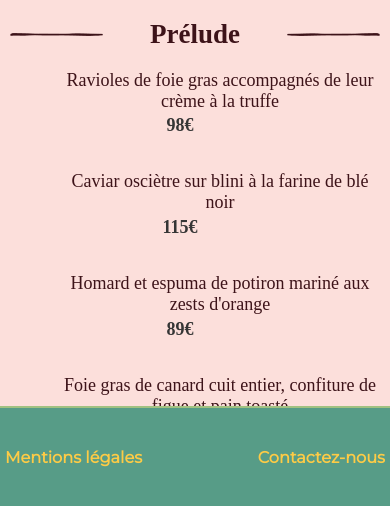
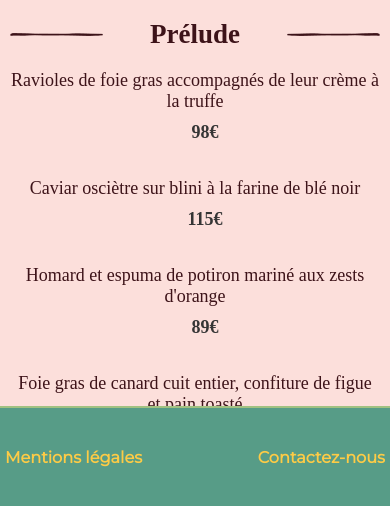
Before and after one commit to Seykath/Projet_P3, a website: page la-note-enchantee.html in a window 390 px wide. Shown: the part 338-844 px from the top of the page. Drawn offline with Linux system fonts and the light colour scheme; a web font is replaced by a local one.

Commit message:
modifications padding note enchantee, modif size logo

```diff
--- a/sass/base/_base.scss
+++ b/sass/base/_base.scss
@@ -112,6 +112,15 @@ body {
 
         h3 {
             font-size: 1.5em;
+        }
+
+        p {
+            padding-left: 0;
+            margin-bottom: 10px;
+        }
+
+        strong {
+            padding-right: 0;
         }
 
         .entrees, .plats, .desserts {
--- a/sass/layout/_header.scss
+++ b/sass/layout/_header.scss
@@ -9,7 +9,7 @@ header{
     border-bottom: 2px solid #a1c181;
 
     .logo{
-        width: 300px;
+        width: 400px;
         height: auto;
         margin: auto;
     }
```
Also changed, not shown: css/style.css, 1 other file.
